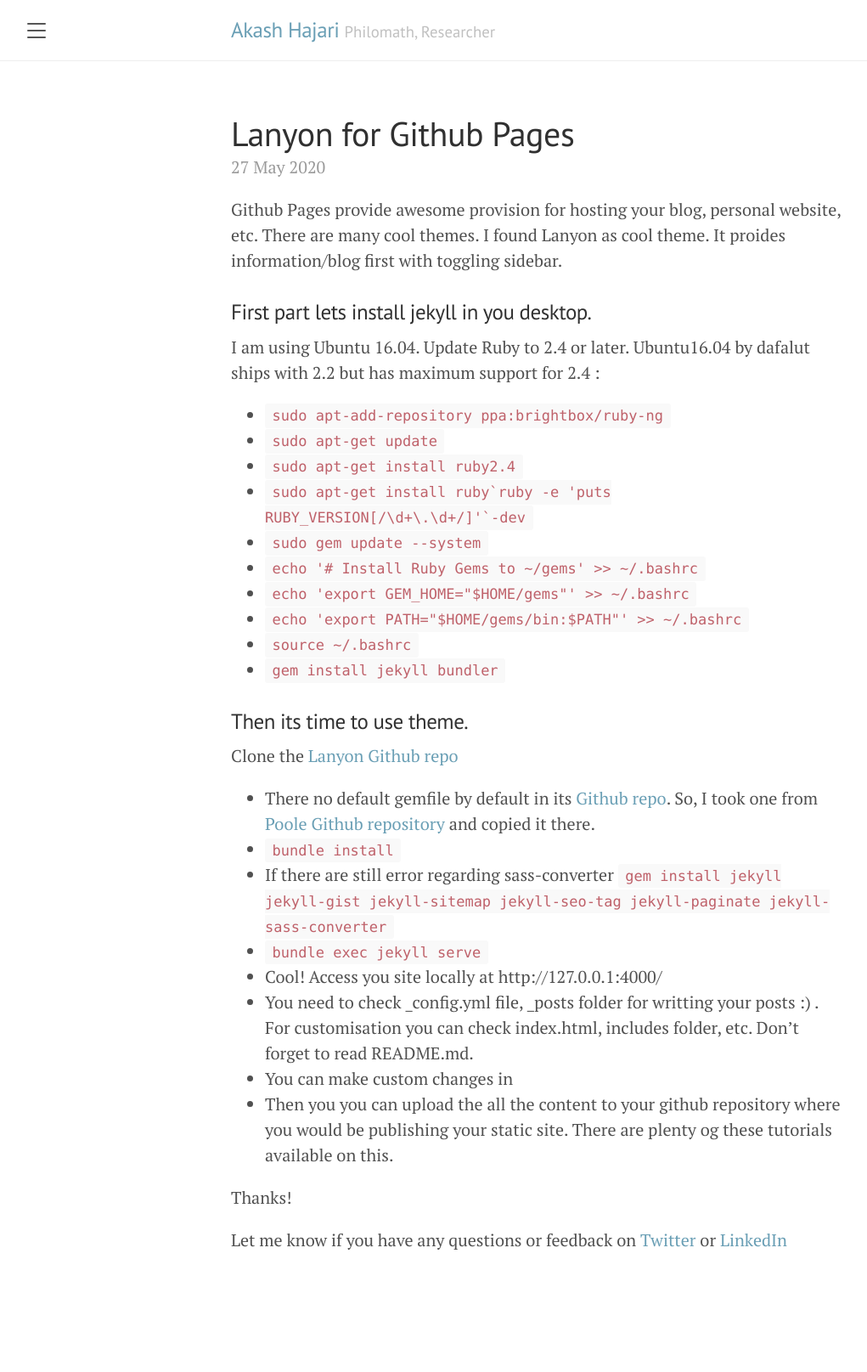
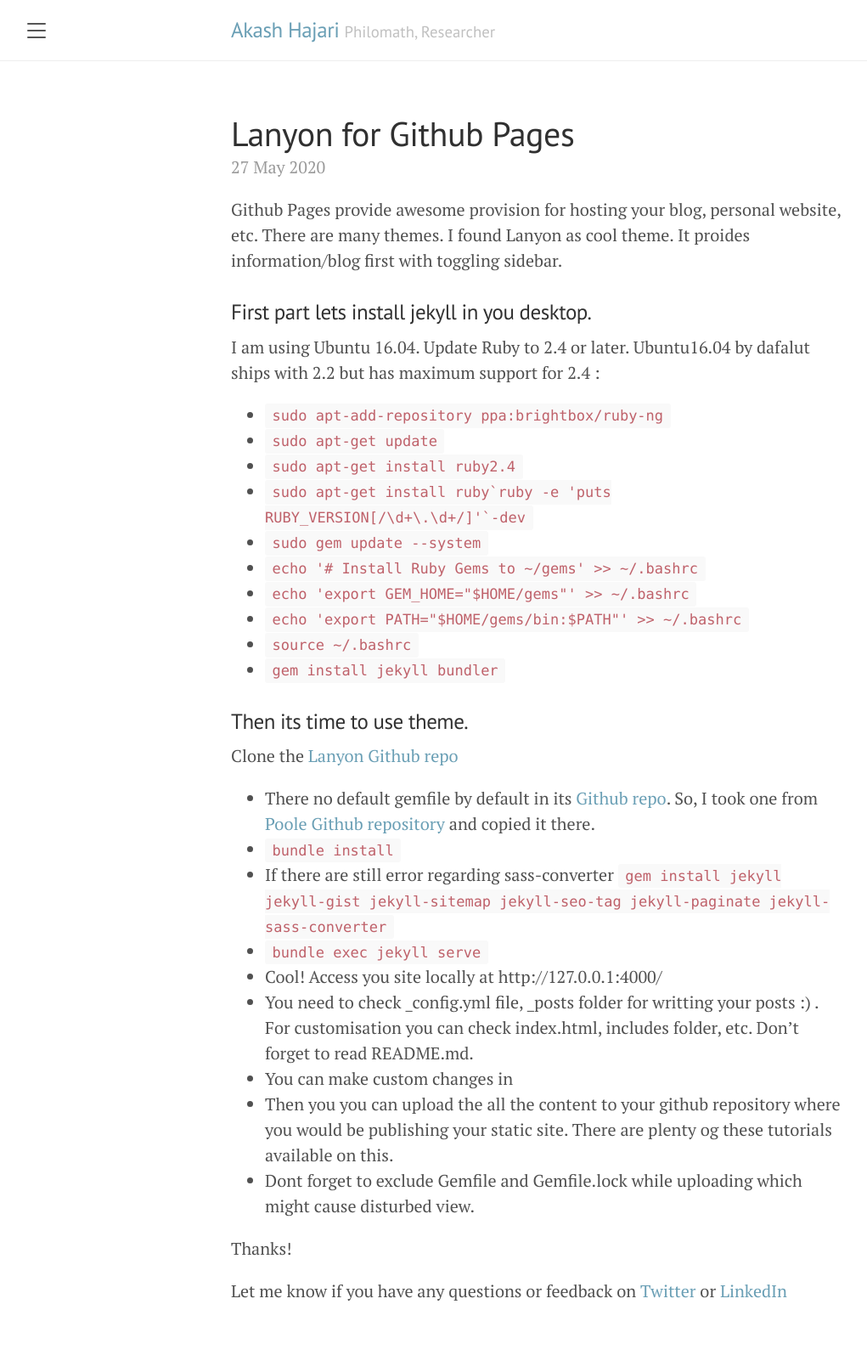
Before and after one commit to akashhajari/akashhajari.github.io, a Jekyll site: the page built from _posts/2020-05-27-lanyon-for-git-pages.md, in a window 1280 px wide. Shown: the whole page at 85% size, without its empty margins (8-1029 px from the left). Built offline with Jekyll 4.4.1, drawn with Linux system fonts in a browser that asks for light colours; before the commit the page ends 1555 px from its top, so only the background shows below that.

Commit message:
Update 2020-05-27-lanyon-for-git-pages.md

```diff
--- a/_posts/2020-05-27-lanyon-for-git-pages.md
+++ b/_posts/2020-05-27-lanyon-for-git-pages.md
@@ -4,7 +4,7 @@ title: Lanyon for Github Pages
 ---
 
 Github Pages provide awesome provision for hosting your blog, personal website, etc.
-There are many cool themes. I found Lanyon as cool theme. It proides information/blog first with toggling sidebar.
+There are many themes. I found Lanyon as cool theme. It proides information/blog first with toggling sidebar.
 
 ### First part lets install jekyll in you desktop.
 I am using Ubuntu 16.04.
@@ -31,6 +31,7 @@ Clone the [Lanyon Github repo](https://github.com/poole/lanyon.git)
 * You need to check _config.yml file, _posts folder for writting your posts :) . For customisation you can check index.html, includes folder, etc. Don’t forget to read README.md.
 * You can make custom changes in
 * Then you you can upload the all the content to your github repository where you would be publishing your static site. There are plenty og these tutorials available on this.
+* Dont forget to exclude Gemfile and Gemfile.lock while uploading which might cause disturbed view.
 
 Thanks!
 
```
